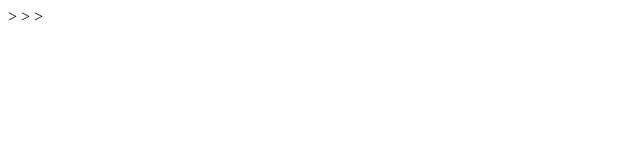
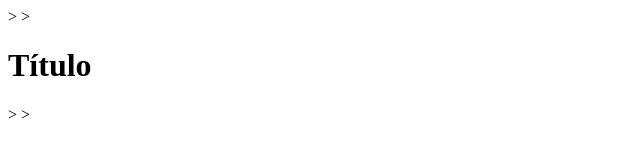
Before and after one commit to link427/HelloWorldGit, a plain HTML site: page index.html in a window 1280 px wide. Shown: the whole page, without its empty margins (0-640 px from the left). Drawn offline with Linux system fonts and the light colour scheme.

Commit message:
Se agregó un título al index.html

```diff
--- a/index.html
+++ b/index.html
@@ -7,6 +7,6 @@
     <title> Demo Git </title>>
 </head>>
 <body>
-
+    <h1>Título</h1>>
 </body>>
 </html>
```
